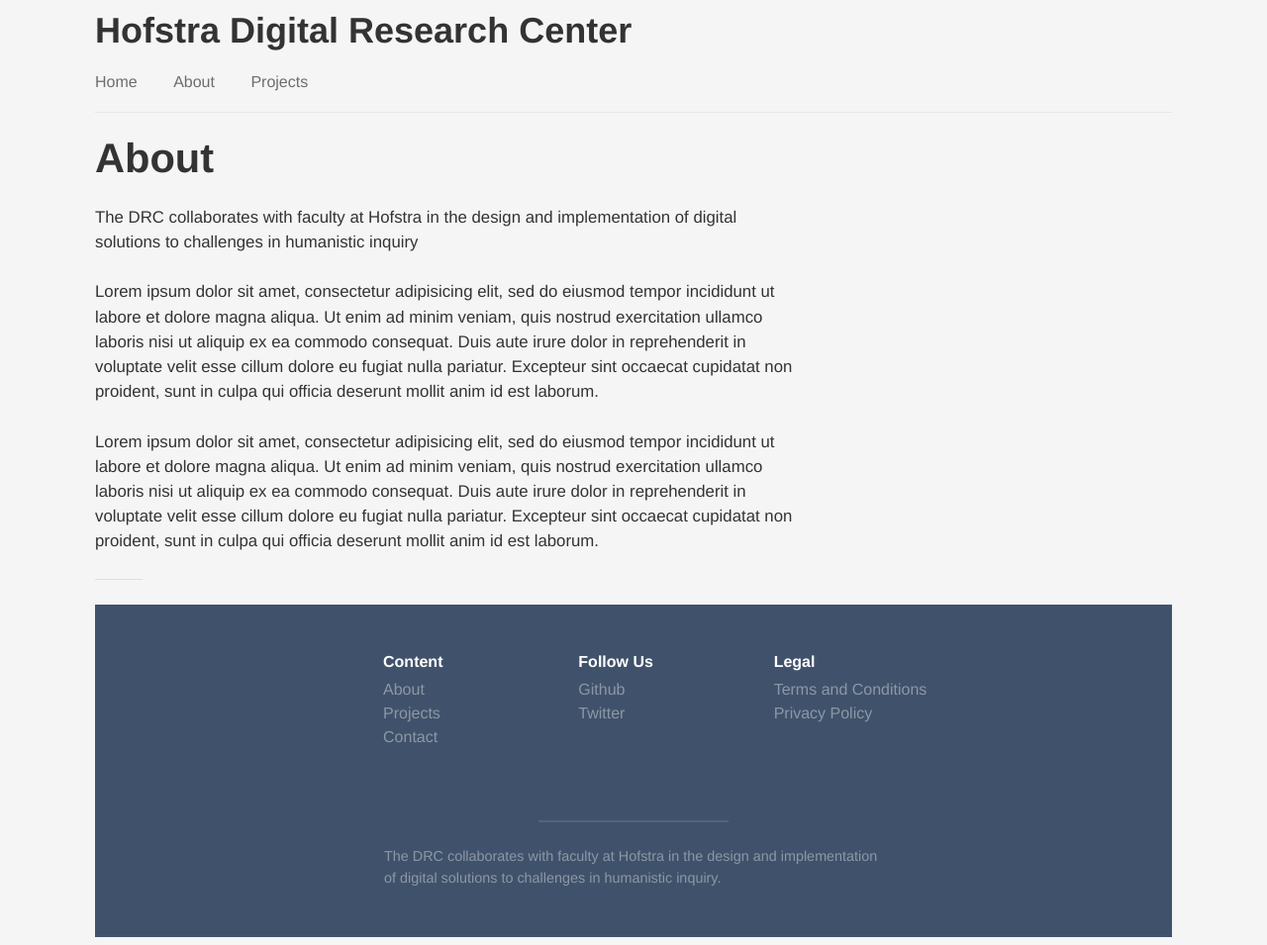
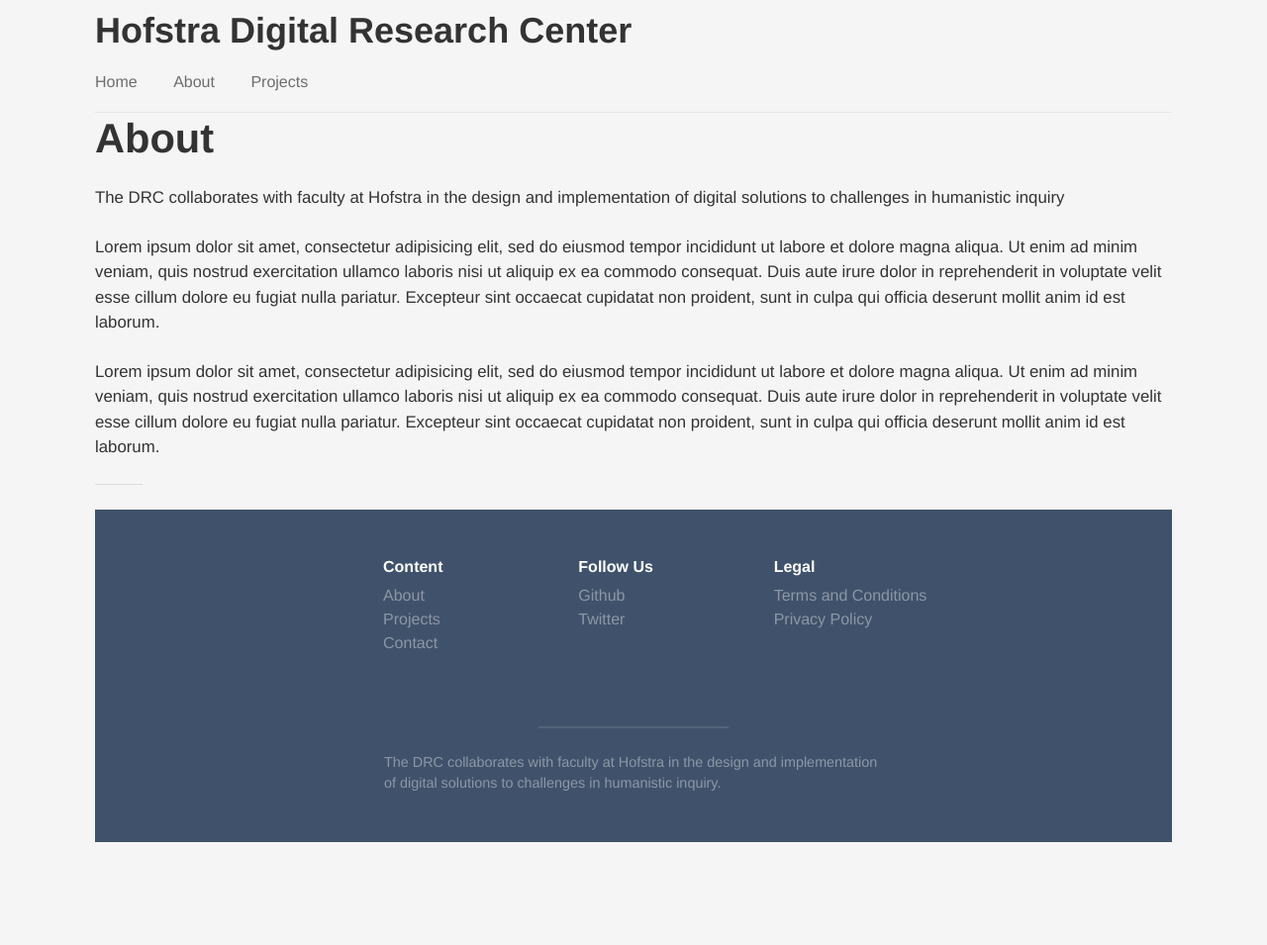
Before and after one commit to hofstra/drc, a Jekyll site: the page built from about.md, in a window 1280 px wide. Shown: the whole page at 99% size. Built offline with Jekyll 4.4.1, drawn with Linux system fonts in a browser that asks for light colours; nearby versions of some CDN libraries; after the commit the page ends 900 px from its top, so only the background shows below that.

Commit message:
Tweaks to layout.

```diff
--- a/_sass/_layout.scss
+++ b/_sass/_layout.scss
@@ -197,7 +197,7 @@
 
 
   h1, h2, h3, p {
-    margin: 20px 0 0 0;
+    margin: 0;
   }
 
   hr {
@@ -211,7 +211,7 @@
   p {
     color: $base-font-color;
     line-height: $base-line-height;
-    width: 66%;
+    // width: 66%;
   }
 
   a {
```
